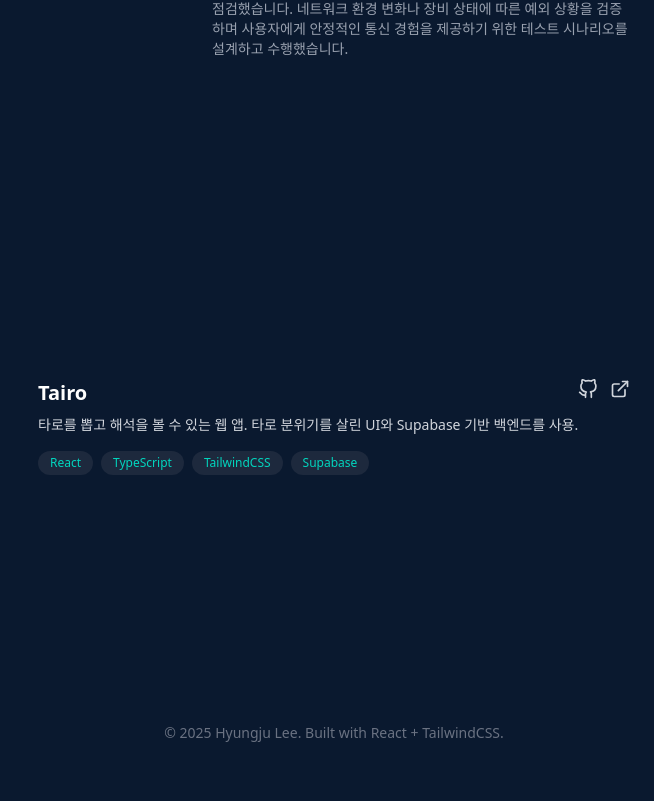
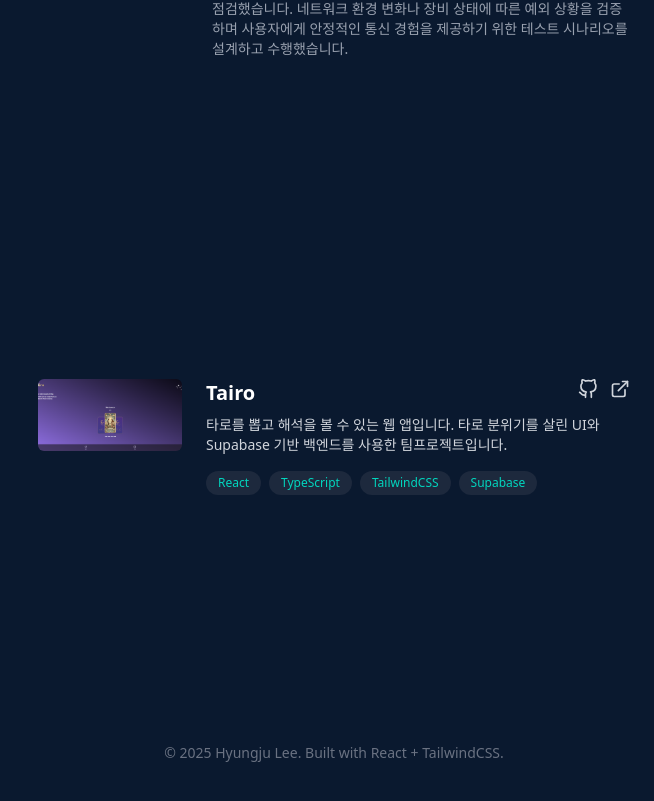
Before and after one commit to dlgudwn94/my-portfolio, a React (Vite) app in the folder my-portfolio/: page / in a window 1280 px wide. Shown: the part 873-1674 px from the top of the page, without its empty margins (626-1280 px from the left). Built offline with nearby package versions, Linux system fonts and the light colour scheme.

Commit message:
[Feat]: 프로젝트 카드에 이미지 추가

```diff
--- a/my-portfolio/src/components/ProjectCard.tsx
+++ b/my-portfolio/src/components/ProjectCard.tsx
@@ -7,7 +7,14 @@
 
 function ProjectCard({ title, description, tech, github, live, image }: ProjectCardProps) {
   return (
-    <div className="group relative transition-all duration-300 hover:bg-[#1e293b] hover:shadow-lg hover:scale-[1.01] rounded-md px-4 py-4">
+    <div className="group relative flex transition-all duration-300 hover:bg-[#1e293b] hover:shadow-lg hover:scale-[1.01] rounded-md p-4 gap-6">
+      {image && (
+        <div className="w-36 h-18 flex-shrink-0 overflow-hidden rounded-md">
+          <img src={image} alt={`${title} preview`} className="w-full h-full object-cover" />
+        </div>
+      )}
+
+      <div className="flex flex-col flex-grow">
         <div className="absolute top-4 right-4 flex gap-3">
           {github && (
             <a href={github} target="_blank" rel="noopener noreferrer">
@@ -32,6 +39,7 @@
           ))}
         </div>
       </div>
+    </div>
   );
 }
 
--- a/my-portfolio/src/data/projects.ts
+++ b/my-portfolio/src/data/projects.ts
@@ -1,9 +1,10 @@
 export const projects = [
   {
     title: "Tairo",
-    description: "타로를 뽑고 해석을 볼 수 있는 웹 앱. 타로 분위기를 살린 UI와 Supabase 기반 백엔드를 사용.",
+    description: "타로를 뽑고 해석을 볼 수 있는 웹 앱입니다. 타로 분위기를 살린 UI와 Supabase 기반 백엔드를 사용한 팀프로젝트입니다.",
     tech: ["React", "TypeScript", "TailwindCSS", "Supabase"],
-    github: "https://github.com/dlgudwn94/tairo",
-    live: "https://tairo.netlify.app/",
+    github: "https://github.com/FRONTENDBOOTCAMP-12th/Hard-working-6th",
+    live: "https://tairo.vercel.app/",
+    image: "src/assets/tAIro.png",
   },
 ];
```
Also changed, not shown: my-portfolio/src/assets/tAIro.png (added). Lines whose indentation alone changed are shown as unchanged.
